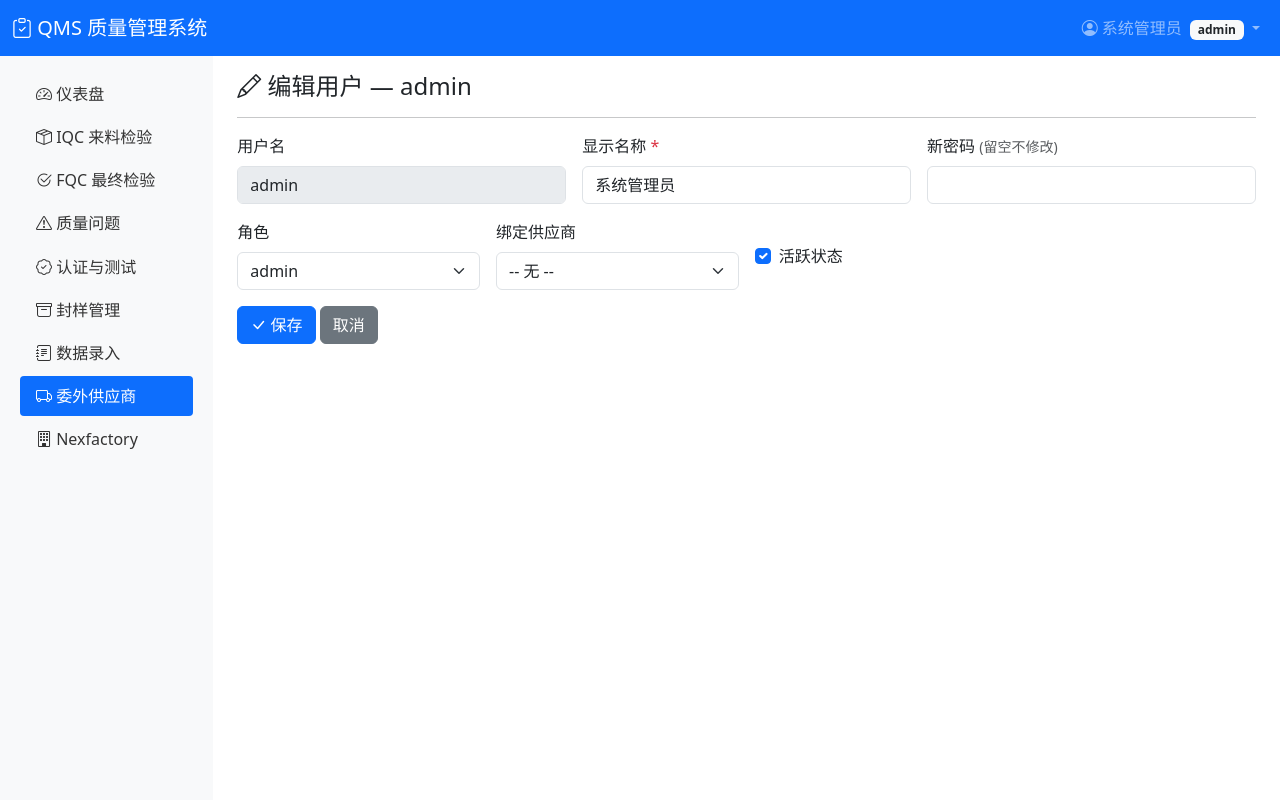
After one commit to QM-Happy/qms, a Flask app: page /supplier/manage-users/1/edit in a window 1280 px wide. The commit adds this page. Run offline with Flask 3, Linux system fonts and the light colour scheme; a user stored in the database is signed in.

Commit message:
新增改密码和用户编辑/启停功能
- 添加修改密码页面和路由
- 用户管理支持编辑角色、重置密码、绑定供应商
- 用户管理支持启用/停用切换
- 导航栏添加修改密码入口

Co-Authored-By: Claude Opus 4.7 <noreply@anthropic.com>

```diff
--- a/auth.py
+++ b/auth.py
@@ -57,3 +57,23 @@ def login():
 def logout():
     logout_user()
     return redirect(url_for('auth.login'))
+
+@auth_bp.route('/change-password', methods=['GET', 'POST'])
+@login_required
+def change_password():
+    if request.method == 'POST':
+        old_pw = request.form.get('old_password', '')
+        new_pw = request.form.get('new_password', '')
+        confirm = request.form.get('confirm_password', '')
+        if not current_user.check_password(old_pw):
+            flash('原密码错误', 'danger')
+        elif len(new_pw) < 6:
+            flash('新密码至少6位', 'danger')
+        elif new_pw != confirm:
+            flash('两次输入的新密码不一致', 'danger')
+        else:
+            current_user.set_password(new_pw)
+            db.session.commit()
+            flash('密码修改成功', 'success')
+            return redirect(url_for('main.dashboard'))
+    return render_template('change_password.html', modules=get_allowed_modules(current_user))
--- a/modules/supplier.py
+++ b/modules/supplier.py
@@ -143,3 +143,37 @@ def new_user():
     db.session.commit()
     flash('用户创建成功', 'success')
     return redirect(url_for('supplier.manage_users'))
+
+@supplier_bp.route('/manage-users/<int:id>/edit', methods=['GET', 'POST'])
+@login_required
+@role_required('admin')
+def edit_user(id):
+    from models import User
+    user = User.query.get_or_404(id)
+    if request.method == 'POST':
+        user.display_name = request.form['display_name']
+        user.role = request.form['role']
+        user.supplier_id = int(request.form['supplier_id']) if request.form.get('supplier_id') else None
+        if request.form.get('password'):
+            user.set_password(request.form['password'])
+        user.is_active = 'is_active' in request.form
+        db.session.commit()
+        flash('用户更新成功', 'success')
+        return redirect(url_for('supplier.manage_users'))
+    all_suppliers = Supplier.query.filter_by(is_active=True).order_by(Supplier.name).all()
+    return render_template('supplier/user_edit.html', u=user, suppliers=all_suppliers,
+                           modules=get_allowed_modules(current_user))
+
+@supplier_bp.route('/manage-users/<int:id>/toggle', methods=['POST'])
+@login_required
+@role_required('admin')
+def toggle_user(id):
+    from models import User
+    user = User.query.get_or_404(id)
+    if user.id == current_user.id:
+        flash('不能停用自己', 'danger')
+    else:
+        user.is_active = not user.is_active
+        db.session.commit()
+        flash('用户状态已更新', 'success')
+    return redirect(url_for('supplier.manage_users'))
--- a/templates/base.html
+++ b/templates/base.html
@@ -27,6 +27,7 @@
                         </a>
                         <ul class="dropdown-menu dropdown-menu-end">
                             <li><span class="dropdown-item-text text-muted small">{{ current_user.username }}</span></li>
+                            <li><a class="dropdown-item" href="{{ url_for('auth.change_password') }}"><i class="bi bi-key"></i> 修改密码</a></li>
                             <li><hr class="dropdown-divider"></li>
                             <li><a class="dropdown-item" href="{{ url_for('auth.logout') }}"><i class="bi bi-box-arrow-right"></i> 退出登录</a></li>
                         </ul>
--- /dev/null
+++ b/templates/supplier/user_edit.html
@@ -0,0 +1,46 @@
+{% extends "base.html" %}
+{% block title %}编辑用户 — {{ u.username }}{% endblock %}
+{% block content %}
+<h4><i class="bi bi-pencil"></i> 编辑用户 — {{ u.username }}</h4><hr>
+<form method="POST" class="row g-3">
+    <div class="col-md-4">
+        <label class="form-label">用户名</label>
+        <input type="text" class="form-control" value="{{ u.username }}" disabled>
+    </div>
+    <div class="col-md-4">
+        <label class="form-label">显示名称 <span class="text-danger">*</span></label>
+        <input type="text" name="display_name" class="form-control" value="{{ u.display_name }}" required>
+    </div>
+    <div class="col-md-4">
+        <label class="form-label">新密码 <small class="text-muted">(留空不修改)</small></label>
+        <input type="password" name="password" class="form-control" minlength="6">
+    </div>
+    <div class="col-md-3">
+        <label class="form-label">角色</label>
+        <select name="role" class="form-select" required>
+            {% for role_val in ['admin','iqc_staff','fqc_staff','qa_staff','data_staff','sealed_admin','supplier','nexfactory','viewer'] %}
+            <option value="{{ role_val }}" {{ 'selected' if u.role == role_val }}>{{ role_val }}</option>
+            {% endfor %}
+        </select>
+    </div>
+    <div class="col-md-3">
+        <label class="form-label">绑定供应商</label>
+        <select name="supplier_id" class="form-select">
+            <option value="">-- 无 --</option>
+            {% for s in suppliers %}
+            <option value="{{ s.id }}" {{ 'selected' if u.supplier_id == s.id }}>{{ s.name }}</option>
+            {% endfor %}
+        </select>
+    </div>
+    <div class="col-md-3">
+        <div class="form-check mt-4">
+            <input type="checkbox" name="is_active" class="form-check-input" id="isActive" {{ 'checked' if u.is_active }}>
+            <label class="form-check-label" for="isActive">活跃状态</label>
+        </div>
+    </div>
+    <div class="col-12">
+        <button type="submit" class="btn btn-primary"><i class="bi bi-check-lg"></i> 保存</button>
+        <a href="{{ url_for('supplier.manage_users') }}" class="btn btn-secondary">取消</a>
+    </div>
+</form>
+{% endblock %}
```
Also changed, not shown: templates/change_password.html (added, +26 -0 lines), templates/supplier/users.html (+8 -2 lines).
